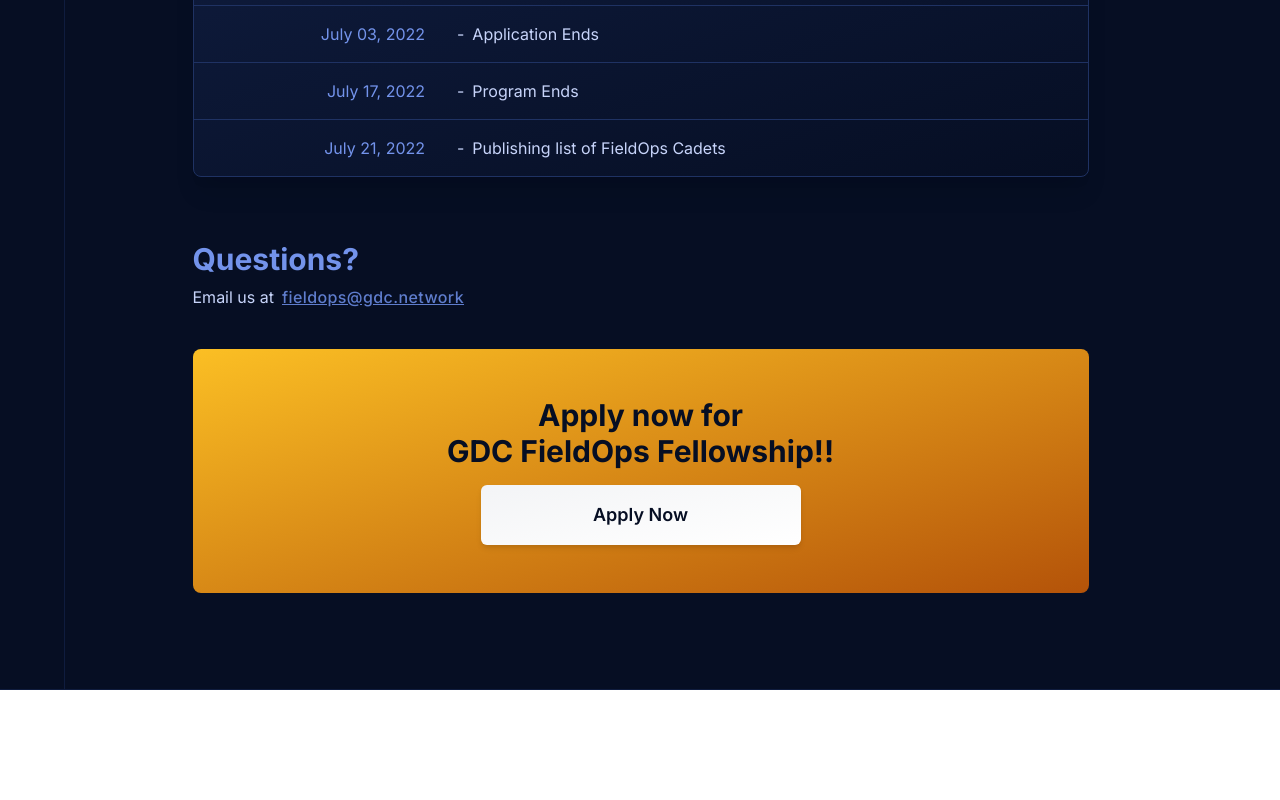
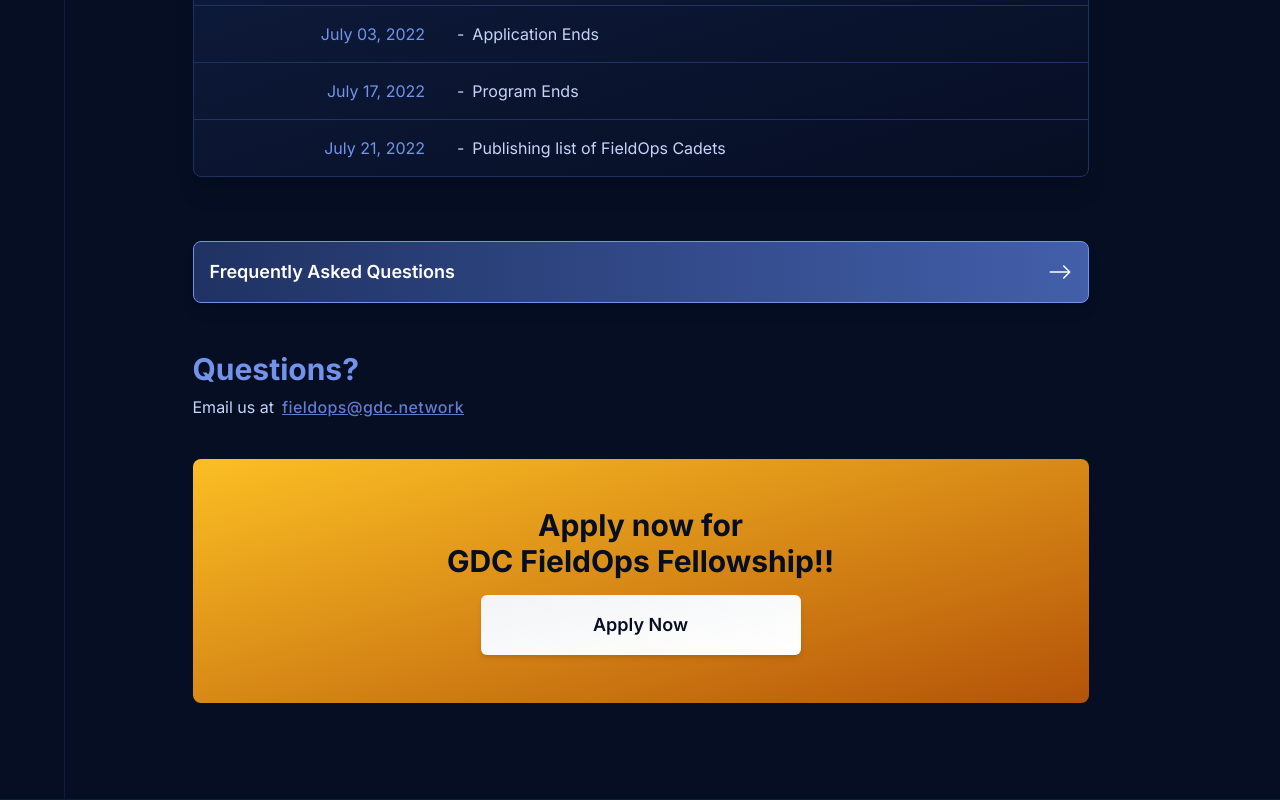
Before and after one commit to pupilfirst/csn-fieldops, a Next.js app: page / in a window 1280 px wide. Shown: the part 9344-10144 px from the top of the page. Before the commit the page ends 10034 px from the top, so only its background shows below. Built offline with nearby package versions, Linux system fonts and the light colour scheme.

Commit message:
Add FAQ doc link

```diff
--- a/pages/index.js
+++ b/pages/index.js
@@ -889,7 +889,29 @@
                       </p>
                     </div>
                   </div>
-                  <div className="pt-10 lg:pt-16">
+                  <div className="pt-16">
+                    <a
+                      href="https://docs.google.com/document/d/e/2PACX-1vTj6_Kysry0_t6sXTt7ibzqBzxhLORr-iX2LBVaujbrlmnvkF8ZCPKX4HG0cWzdvl8r4F0E8smajKPl/pub"
+                      target="_blank"
+                      className="inline-flex justify-between items-center space-x-4 w-full p-4 border border-secondary-300 bg-gradient-to-r from-secondary-700 to-secondary-500 text-white hover:from-secondary-600 hover:to-secondary-400 rounded-lg text-lg font-semibold shadow-lg hover:underline hover:shadow-xl transition "
+                    >
+                      <span>Frequently Asked Questions</span>
+                      <svg
+                        xmlns="http://www.w3.org/2000/svg"
+                        width="16"
+                        height="16"
+                        fill="currentColor"
+                        class="w-6 h-6"
+                        viewBox="0 0 16 16"
+                      >
+                        <path
+                          fill-rule="evenodd"
+                          d="M1 8a.5.5 0 0 1 .5-.5h11.793l-3.147-3.146a.5.5 0 0 1 .708-.708l4 4a.5.5 0 0 1 0 .708l-4 4a.5.5 0 0 1-.708-.708L13.293 8.5H1.5A.5.5 0 0 1 1 8z"
+                        />
+                      </svg>
+                    </a>
+                  </div>
+                  <div className="pt-10 lg:pt-12">
                     <h4 className="text-secondary-300 text-xl lg:text-3xl  font-bold">
                       Questions?
                     </h4>
```
